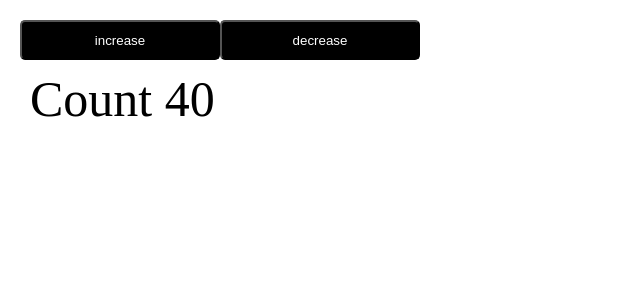
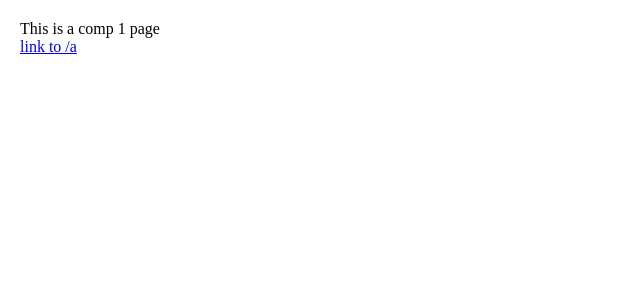
Before and after one commit to dsc-sookmyung/2021-02-React-Study, a React (Create React App) app: page / in a window 1280 px wide. Shown: the top 300 px of the page, without its empty margins (0-640 px from the left). Built offline with nearby package versions, Linux system fonts and the light colour scheme.

Commit message:
[4주차] react-router-dom

```diff
--- a/package.json
+++ b/package.json
@@ -8,6 +8,7 @@
     "@testing-library/user-event": "^12.8.3",
     "react": "^17.0.2",
     "react-dom": "^17.0.2",
+    "react-router-dom": "^5.3.0",
     "react-scripts": "4.0.3",
     "web-vitals": "^1.1.2"
   },
--- a/src/App.js
+++ b/src/App.js
@@ -2,23 +2,27 @@ import './App.css';
 import React, {Component} from 'react';
 import { useState } from 'react';
 import Count from './component/Count';
+import {BrowserRouter, Route, Switch, Link} from 'react-router-dom';
 
 function App() {
 
   const [count, setCount] = useState(40);
 
   return (
-    <div>
-      <button
-            onClick={()=>{
-                setCount(count+1);
-            }}>increase</button>
-      <button
-            onClick={()=>{
-                setCount(count-1);
-            }}>decrease</button>
-      <Count count={count}/>
-    </div>
+    <BrowserRouter>
+      <div>
+      <Switch>
+        <Route exact path="/">
+          This is a comp 1 page<br/>
+          <Link to="/a">link to /a</Link>
+        </Route>
+        <Route path="/a">
+          This is a comp 2 page<br/>
+          <Link to="/">link to /</Link>
+        </Route>
+      </Switch>
+      </div>
+    </BrowserRouter>
   );
 }
 
```
Also changed, not shown: 1 other file (tests, documents, lock files or other folders).
